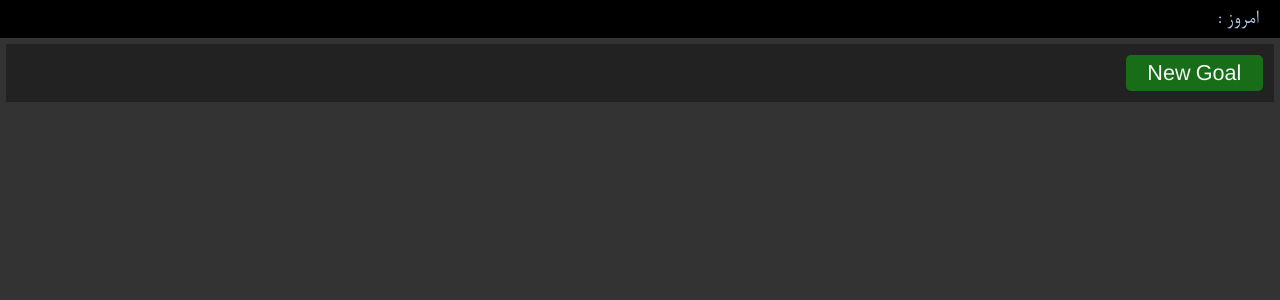
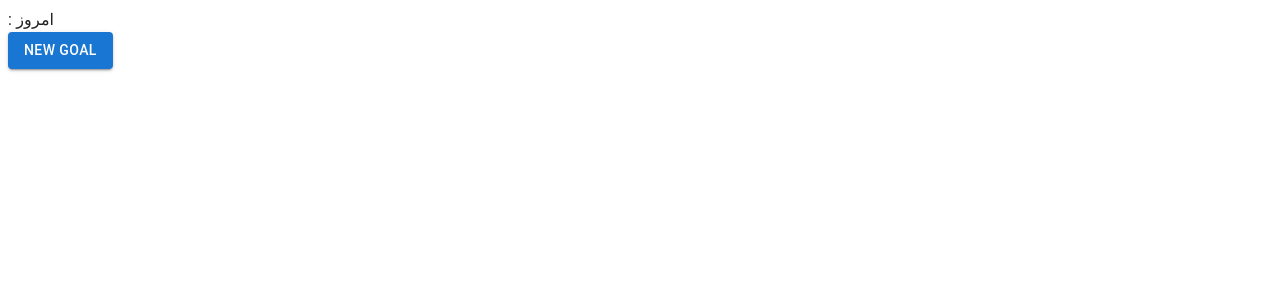
Before and after one commit to jeot/thisweek, a React (Vite) app: page / in a window 1280 px wide. Shown: the top 300 px of the page. Built offline with nearby package versions, Linux system fonts and the light colour scheme.

Commit message:
remove all css, use some botton-icons

```diff
--- a/index.html
+++ b/index.html
@@ -1,7 +1,7 @@
 <!doctype html>
 <html lang="en">
   <head>
-    <meta charset="UTF-8" />
+    <meta charset="UTF-8" name="viewport" content="initial-scale=1, width=device-width" />
     <link rel="icon" type="image/svg+xml" href="/vite.svg" />
     <meta name="viewport" content="width=device-width, initial-scale=1.0" />
     <title>Tauri + React + TS</title>
--- a/src/App.tsx
+++ b/src/App.tsx
@@ -1,8 +1,12 @@
+import * as React from 'react';
 import { useState, useEffect } from "react";
 import { invoke } from "@tauri-apps/api/tauri";
 import { appWindow } from '@tauri-apps/api/window'
 import Header from "./components/Header.tsx"
 import Week from "./components/Week.tsx"
+
+import CssBaseline from '@mui/material/CssBaseline';
+import ScopedCssBaseline from '@mui/material/ScopedCssBaseline';
 
 function App() {
 
@@ -96,7 +100,8 @@ function App() {
 const notes = weekState.notes.map((x) => x.Note);
 
 return (
-    <>
+    <React.Fragment>
+    <ScopedCssBaseline>
     <Header today={weekState.today_title} />
     <Week
       title={weekState.week_title}
@@ -105,7 +110,8 @@ function App() {
       onEditing={handleOnEditing}
       onGoalDelete={handleOnGoalDelete}
     />
-    </>
+    </ScopedCssBaseline>
+    </React.Fragment>
     );
 }
 
--- a/src/components/Goals.css
+++ /dev/null
@@ -1,95 +0,0 @@
-.goal-list-container {
-  margin: 0px;
-  padding: 2px;
-  direction: rtl;
-  /* background-color: #117722; */
-}
-
-.goal {
-  margin: 2px;
-  padding: 2px;
-  direction: rtl;
-  color: #aa7722;
-  border-radius: 5px;
-  transition-duration: 0.2s;
-  /* background-color: #44bbcc; */
-}
-
-.goal:hover {
-  background-color: #10101050;
-}
-
-.goal:hover .btn-goal-function {
-  display: inline-block;
-}
-
-button, input {
-  /* margin: 2px; */
-  padding: 0.2em 1em;
-  border-radius: 5px;
-  border: 2px solid transparent;
-  /* border: 2px solid; */
-  font-size: 1.2em;
-  font-family: inherit;
-  color: #f6f6f6;
-  background-color: #4f4f4f00;
-  /* background-color: inherit; */
-  vertical-align: middle;
-  transition-duration: 0.2s;
-  /* transition: border-color 0.25s; */
-  /* box-shadow: 0 2px 2px rgba(0, 0, 0, 0.2); */
-  /* background-color: #aabbccdd; */
-}
-
-input[type=checkbox] {
-  width: 5%;
-  box-sizing: border-box;
-  accent-color: #cb1956;
-  -webkit-box-sizing:border-box;
-  -moz-box-sizing: border-box;
-}
-
-input.goal-text {
-  width: 80%;
-  box-sizing: border-box;
-  -webkit-box-sizing: border-box;
-  -moz-box-sizing: border-box;
-}
-
-button {
-  cursor: pointer;
-  border: none;
-  /* box-shadow: 0 3px 3px rgba(0, 0, 0, 0.2); */
-}
-
-button:hover {
-  /* border-color: #ff0000; */
-  background-color: #0f0f0f69;
-}
-
-button:active {
-  /* border-color: #396cd8; */
-  background-color: #ff0f0f69;
-}
-
-button.btn-primary {
-  background-color: #0faf0f88;
-}
-
-button.btn-goal-function {
-  display: none;
-  width: 5%;
-  padding: 2px;
-  margin: 2px;
-  vertical-align: middle;
-  /* text-align: center; */
-  box-sizing: border-box;
-  background-color: #0f0f0f00;
-  -webkit-box-sizing: border-box;
-  -moz-box-sizing: border-box;
-}
-
-button.btn-goal-function:hover {
-  /* border-color: #ff0000; */
-  background-color: #0f0f0f69;
-}
--- a/src/components/Goals.tsx
+++ b/src/components/Goals.tsx
@@ -1,5 +1,8 @@
 import { useState, useEffect } from "react";
-import "./Goals.css";
+import { Button, IconButton } from '@mui/material';
+import DeleteIcon from '@mui/icons-material/Delete';
+import EditIcon from '@mui/icons-material/Edit';
+
 
 import { invoke } from "@tauri-apps/api/tauri";
 
@@ -44,7 +47,7 @@ function NewGoal({onSubmit, onEditing}) {
   };
 
   return (
-    <div className="goal">
+    <div>
       {editing &&
         <input
           dir="auto"
@@ -61,11 +64,12 @@ function NewGoal({onSubmit, onEditing}) {
         />
       }
       {!editing &&
-        <button
-          type="button"
+        <Button
+          type="Button"
+          variant="contained"
           className="btn-primary"
           onClick={handleNewGoalClick}
-        >New Goal</button>
+        >New Goal</Button>
       }
     </div>
   );
@@ -102,22 +106,27 @@ function Goal({goal, onSubmit, onEditing, onGoalDelete}) {
         value={text}
         placeholder="Enter a goal..."
       />
-      <button
-        type="button"
-        className="btn-goal-function"
-        onClick={handleGoalEdit}
-      >📝</button>
-      <button
-        type="button"
-        className="btn-goal-function"
+      <IconButton
+        aria-label="edit"
+        size="small"
+        color="primary"
+        onClick={() => {handleGoalEdit}}
+      >
+        <EditIcon fontSize="small"/>
+      </IconButton>
+      <IconButton
+        aria-label="delete"
+        size="small"
+        color="error"
         onClick={() => {onGoalDelete(goal.id)}}
-      >❌</button>
+      >
+        <DeleteIcon fontSize="small"/>
+      </IconButton>
     </div>
   );
 }
 
 export default function GoalList({goals, onSubmit, onEditing, onGoalDelete}) {
-
   return (
     <div className="goal-list-container">
       {goals.map(goal =>
--- a/src/components/Header.css
+++ /dev/null
@@ -1,9 +0,0 @@
-.header {
-  direction: rtl;
-  color: #aa7722;
-  display: block flex;
-  color: #abcded;
-  background-color: #000000;
-  padding: 0.4em 1em;
-  font-size: 1.2em;
-}
--- a/src/components/Header.tsx
+++ b/src/components/Header.tsx
@@ -1,5 +1,4 @@
 import { useState } from "react";
-import "./Header.css";
 
 export default function Header({today}) {
 
--- a/src/components/Week.css
+++ /dev/null
@@ -1,14 +0,0 @@
-.week-container {
-  margin: 6px;
-  padding: 5px;
-  display: flex;
-  flex-direction: column;
-  justify-content: center;
-  background-color: #222222;
-}
-
-.week-title {
-  font-size: 1.5em
-  /* color: #4400bb; */
-  /* background-color: #4400bb; */
-}
--- a/src/components/Week.tsx
+++ b/src/components/Week.tsx
@@ -1,12 +1,10 @@
 import { useState } from "react";
 import GoalList from "./Goals.tsx"
-import "./Week.css";
 
 export default function Week({goals, title, onSubmit, onEditing, onGoalDelete}) {
 
   return (
     <div className="week-container">
-
       <div className="week-title" dir="auto">
         {title}
       </div>
@@ -17,7 +15,6 @@ export default function Week({goals, title, onSubmit, onEditing, onGoalDelete})
         onEditing={onEditing}
         onGoalDelete={onGoalDelete}
       />
-
     </div>
     )
 }
--- a/src/main.tsx
+++ b/src/main.tsx
@@ -1,7 +1,6 @@
 import React from "react";
 import ReactDOM from "react-dom/client";
 import App from "./App";
-import "./styles.css";
 
 ReactDOM.createRoot(document.getElementById("root") as HTMLElement).render(
   <React.StrictMode>
--- a/src/styles.css
+++ /dev/null
@@ -1,41 +0,0 @@
-@font-face {
-  font-family: "B Nazanin";
-  font-style: normal;
-  font-weight: normal;
-  src: local('B Nazanin'), url(./assets/fonts/B-NAZANIN.TTF) format('truetype');
-}
-
-body {
-  /* display: block; */
-  margin: 0px;
-  padding: 0px;
-  min-width: 250px;
-  min-height: 250px;
-}
-
-:root {
-  font-family: "B Nazanin", Helvetica, Arial, sans-serif;
-  font-size: 18px;
-  /* font-size: max(2vw, 18px); */
-  /* line-height: 20px; */
-  /* font-weight: 400; */
-
-  color: #f6f6f6;
-  background-color: #333333;
-  padding: 0px;
-  margin: 0px;
-
-  font-synthesis: none;
-  text-rendering: optimizeLegibility;
-  -webkit-font-smoothing: antialiased;
-  -moz-osx-font-smoothing: grayscale;
-  -webkit-text-size-adjust: 100%;
-}
-
-@media (prefers-color-scheme: dark) {
-  /* todo: */
-}
-
-@media (prefers-color-scheme: light) {
-  /* todo: */
-}
```
Also changed, not shown: package.json (+8 -4 lines), 1 other file (tests, documents, lock files or other folders). Lines whose indentation alone changed are shown as unchanged.
